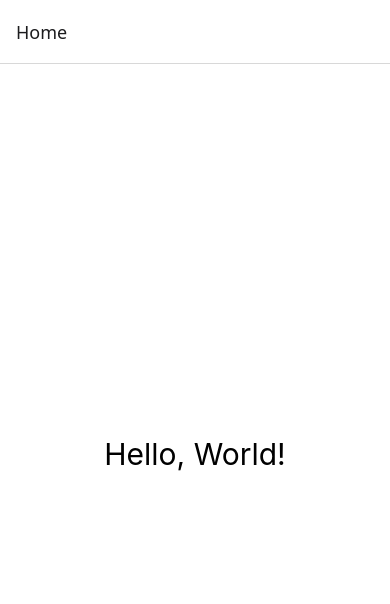
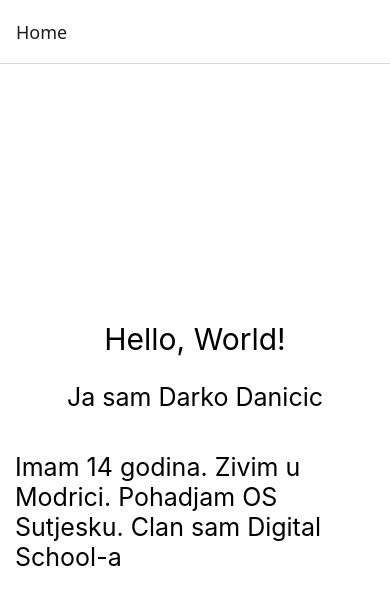
Before and after one commit to Darko2102/first-react-app, a React Native app: screen /Home in a window 390 px wide. Shown: the top 604 px of the page. Built offline with nearby package versions, Linux system fonts and the light colour scheme.

Commit message:
challenge_medium_module2

```diff
--- a/screens/MainScreen.js
+++ b/screens/MainScreen.js
@@ -7,6 +7,8 @@ const MainScreen = () => {
     return(
         <View style={styles.container}>
             <Text style={styles.textStyle}>Hello, World!</Text>
+            <Text style={styles.textStyle2}>Ja sam Darko Danicic</Text>
+            <Text style={styles.textStyle2}>Imam 14 godina. Zivim u Modrici. Pohadjam OS Sutjesku. Clan sam Digital School-a</Text>
         </View>
     );
 };
@@ -22,6 +24,13 @@ const styles = StyleSheet.create({
     textStyle: {
         fontSize: 30,
     },
+    textStyle2: {
+        color: "Blue",
+        fontSize: 25,
+        padding: 15,
+        marginTop: 10,
+
+    },
 });
 
 
```
